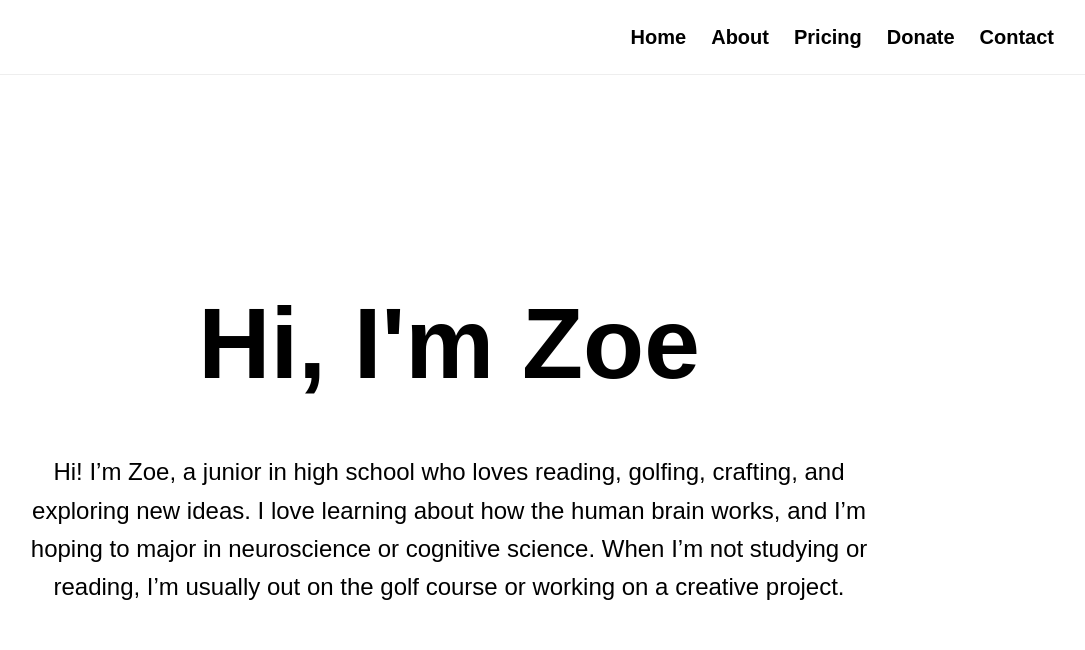
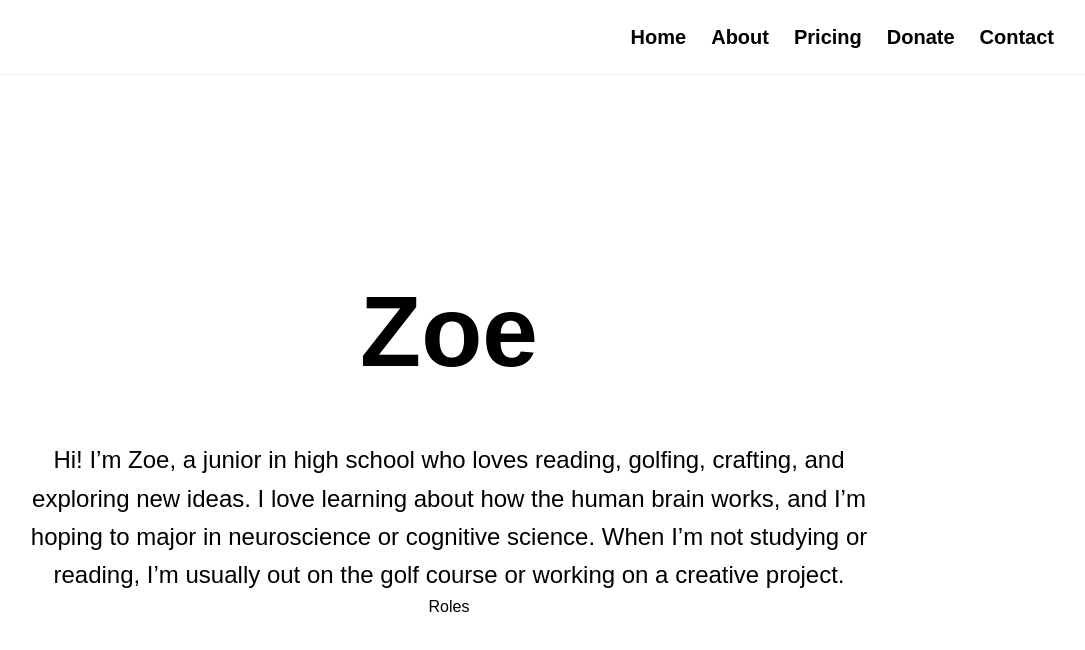
Before and after one commit to H4CK3R1010/Seemz-Like-Magazine, a Next.js app: page /people/zoe in a window 1280 px wide. Shown: the top 650 px of the page, without its empty margins (191-1276 px from the left). Built offline with nearby package versions, Linux system fonts and the light colour scheme.

Commit message:
Update Zoe profile layout

```diff
--- a/app/people/zoe/page.tsx
+++ b/app/people/zoe/page.tsx
@@ -5,7 +5,7 @@ export default function Zoe() {
       <div className="peopleBox">
 
         <h1>
-          Hi, I'm Zoe
+          Zoe
         </h1>
 
         <p>
@@ -17,6 +17,18 @@ export default function Zoe() {
           creative project.
         </p>
 
+        <div className="rolesBox">
+
+          <h2>
+            Roles
+          </h2>
+
+          <ul>
+            {/* Editor In-Chief, Social Media Manager, Formatter, Author */}
+          </ul>
+
+        </div>
+
       </div>
 
     </div>
```
